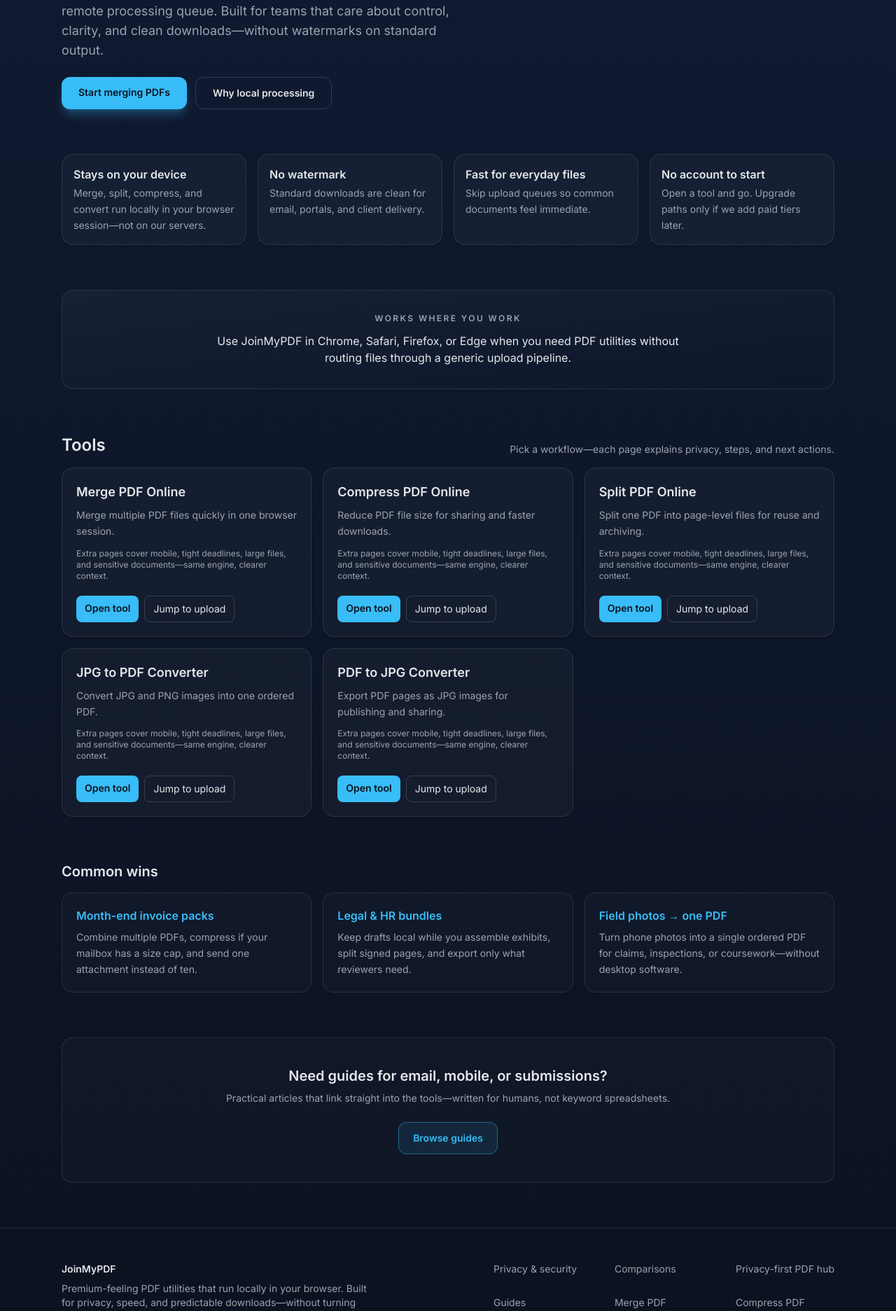
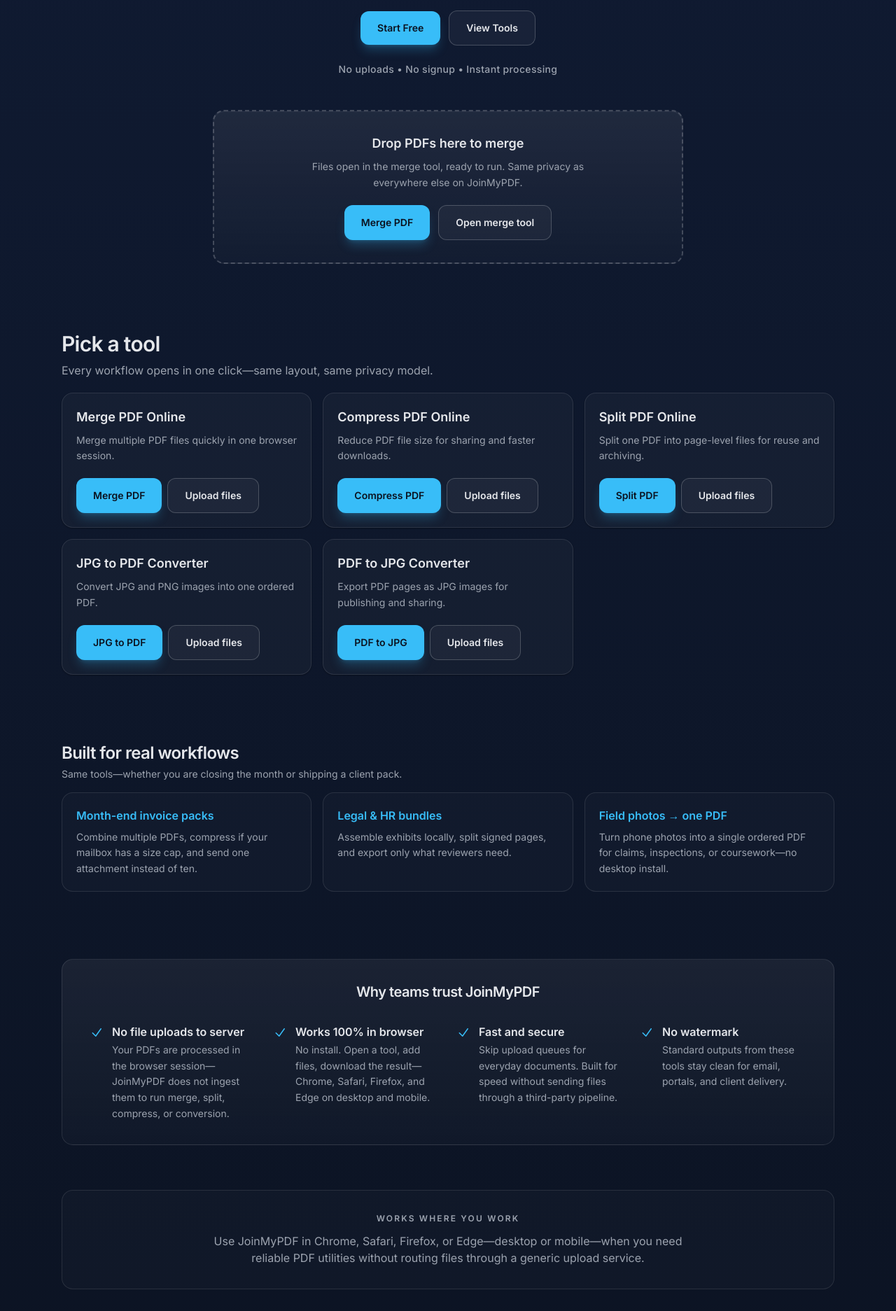
Before and after one commit to guyk1978/joinmypdf, a Next.js app: page / in a window 1280 px wide. Shown: the part 399-2272 px from the top of the page at 70% size. Built offline with nearby package versions, Linux system fonts and the light colour scheme; no server answers.

Commit message:
Deploy sync + latest improvements

```diff
--- a/src/app/page.tsx
+++ b/src/app/page.tsx
@@ -9,11 +9,12 @@
 import { TrustBadges } from "@/components/TrustBadges";
 import { JsonLd } from "@/lib/schema";
 import { absoluteUrl } from "@/lib/site";
+import { ctaPrimary, ctaSecondary } from "@/lib/cta-styles";
 
 export const metadata: Metadata = {
-  title: "JoinMyPDF — merge, compress & split PDFs privately",
+  title: "JoinMyPDF — merge, compress & split PDFs in your browser",
   description:
-    "Premium-feeling PDF tools that run in your browser. Files stay on your device, no watermark on standard output, and no forced account for typical use.",
+    "Merge, compress, split, and convert PDFs in your browser. No uploads to our servers, no watermark on standard output, no signup required to start.",
   alternates: { canonical: "/" },
 };
 
@@ -31,59 +32,68 @@
         }}
       />
       <SiteHeader />
-      <main className="mx-auto max-w-6xl space-y-16 px-4 py-12 md:px-6 md:py-16">
-        <section className="grid gap-10 lg:grid-cols-[1.1fr_0.9fr] lg:items-start">
-          <div className="space-y-6">
-            <p className="text-xs font-semibold uppercase tracking-[0.22em] text-brand">Private · fast · no upload</p>
-            <h1 className="text-4xl font-bold tracking-tight text-ink md:text-5xl">
-              PDF tools that feel premium—because your files never leave your browser.
+      <main className="mx-auto max-w-6xl px-4 py-14 md:px-6 md:py-20">
+        {/* Phase 1 — Hero */}
+        <section className="text-center">
+          <div className="mx-auto max-w-3xl">
+            <h1 className="text-4xl font-bold tracking-tight text-ink sm:text-5xl md:text-[2.75rem] md:leading-[1.1]">
+              Merge, compress, and edit PDFs in your browser—nothing is uploaded to our servers.
             </h1>
-            <p className="max-w-2xl text-lg text-ink-muted">
-              Merge, split, compress, and convert without sending documents to a remote processing queue. Built for
-              teams that care about control, clarity, and clean downloads—without watermarks on standard output.
+            <p className="mx-auto mt-5 max-w-2xl text-lg leading-relaxed text-ink-muted md:text-xl">
+              JoinMyPDF runs merge, compress, split, and conversions locally for speed and privacy. No install, no queue,
+              no watermark on standard downloads.
             </p>
-            <div className="flex flex-wrap gap-3">
-              <Link
-                href="/tools/pdf-merge/"
-                className="rounded-xl bg-brand px-6 py-3 text-sm font-semibold text-surface shadow-lg shadow-brand/30 hover:bg-brand-deep"
-              >
-                Start merging PDFs
+            <div className="mt-8 flex flex-col items-stretch justify-center gap-3 sm:flex-row sm:items-center sm:justify-center">
+              <Link href="/tools/pdf-merge/" className={ctaPrimary}>
+                Start Free
               </Link>
-              <Link
-                href="/privacy-first-pdf-tools/"
-                className="rounded-xl border border-white/15 px-6 py-3 text-sm font-semibold text-ink hover:bg-white/5"
-              >
-                Why local processing
+              <Link href="/tools/" className={ctaSecondary}>
+                View Tools
               </Link>
             </div>
+            <p className="mt-6 text-sm font-medium tracking-wide text-ink-muted">
+              No uploads • No signup • Instant processing
+            </p>
           </div>
-          <HeroDropzone />
+          <div className="mx-auto mt-12 max-w-2xl">
+            <HeroDropzone />
+          </div>
         </section>
 
-        <TrustBadges />
-
-        <SocialProofStrip />
-
-        <section className="space-y-4">
-          <div className="flex flex-col gap-2 md:flex-row md:items-end md:justify-between">
-            <h2 className="text-2xl font-semibold text-ink">Tools</h2>
-            <p className="text-sm text-ink-muted">Pick a workflow—each page explains privacy, steps, and next actions.</p>
+        {/* Phase 4 — Tools */}
+        <section className="mt-20 space-y-5 md:mt-24">
+          <div className="text-center md:text-left">
+            <h2 className="text-2xl font-semibold tracking-tight text-ink md:text-3xl">Pick a tool</h2>
+            <p className="mx-auto mt-2 max-w-2xl text-sm text-ink-muted md:mx-0 md:text-base">
+              Every workflow opens in one click—same layout, same privacy model.
+            </p>
           </div>
           <ToolGrid />
         </section>
 
-        <ScenarioWins />
+        {/* Phase 4 — Scenarios */}
+        <div className="mt-20 md:mt-24">
+          <ScenarioWins />
+        </div>
 
-        <section className="rounded-2xl border border-white/10 bg-white/[0.02] px-6 py-10 text-center">
-          <h2 className="text-xl font-semibold text-ink">Need guides for email, mobile, or submissions?</h2>
-          <p className="mx-auto mt-2 max-w-2xl text-sm text-ink-muted">
-            Practical articles that link straight into the tools—written for humans, not keyword spreadsheets.
+        {/* Phase 2 + 4 — Trust */}
+        <div className="mt-20 md:mt-24">
+          <TrustBadges />
+        </div>
+
+        {/* Browser strip */}
+        <div className="mt-12 md:mt-16">
+          <SocialProofStrip />
+        </div>
+
+        {/* Guides */}
+        <section className="mt-16 rounded-2xl border border-white/10 bg-white/[0.02] px-6 py-12 text-center md:mt-20">
+          <h2 className="text-xl font-semibold text-ink md:text-2xl">Guides for email, mobile & submissions</h2>
+          <p className="mx-auto mt-3 max-w-xl text-sm text-ink-muted md:text-base">
+            Short tutorials that link straight into the tools so your team can repeat the same steps every time.
           </p>
-          <Link
-            href="/blog/"
-            className="mt-6 inline-flex rounded-xl border border-brand/40 bg-brand/10 px-5 py-3 text-sm font-semibold text-brand hover:bg-brand/20"
-          >
-            Browse guides
+          <Link href="/blog/" className={`${ctaSecondary} mt-8 inline-flex`}>
+            View Guides
           </Link>
         </section>
       </main>
--- a/src/components/HeroDropzone.tsx
+++ b/src/components/HeroDropzone.tsx
@@ -6,6 +6,7 @@
 import { clsx } from "clsx";
 import { usePendingFiles } from "@/context/PendingFilesContext";
 import { capture, EVENTS } from "@/components/AnalyticsClient";
+import { ctaPrimary, ctaSecondary } from "@/lib/cta-styles";
 
 export function HeroDropzone() {
   const router = useRouter();
@@ -15,9 +16,7 @@
 
   const goMerge = useCallback(
     (files: FileList | File[]) => {
-      const arr = Array.from(files).filter(
-        (f) => /pdf$/i.test(f.type) || /\.pdf$/i.test(f.name)
-      );
+      const arr = Array.from(files).filter((f) => /pdf$/i.test(f.type) || /\.pdf$/i.test(f.name));
       if (!arr.length) return;
       setPendingFiles(arr);
       capture(EVENTS.home_drop_files, { count: arr.length });
@@ -41,8 +40,10 @@
         goMerge(e.dataTransfer.files);
       }}
       className={clsx(
-        "rounded-2xl border-2 border-dashed border-white/20 bg-white/[0.03] p-6 text-center shadow-inner shadow-black/20 md:p-10",
-        drag && "border-brand bg-brand/10"
+        "rounded-2xl border-2 border-dashed p-6 text-center shadow-[inset_0_1px_0_rgba(255,255,255,0.06)] transition-colors md:p-8",
+        drag
+          ? "border-brand bg-brand/10"
+          : "border-white/20 bg-gradient-to-b from-white/[0.07] to-white/[0.02]"
       )}
     >
       <input
@@ -56,26 +57,25 @@
           e.target.value = "";
         }}
       />
-      <p className="text-lg font-semibold text-ink md:text-xl">Drop PDFs here to merge</p>
-      <p className="mx-auto mt-2 max-w-xl text-sm text-ink-muted md:text-base">
-        We open the merge tool with your files ready. Everything stays in your browser during processing—no
-        watermark on standard output.
+      <p className="text-base font-semibold text-ink md:text-lg">Drop PDFs here to merge</p>
+      <p className="mx-auto mt-2 max-w-md text-sm leading-relaxed text-ink-muted">
+        Files open in the merge tool, ready to run. Same privacy as everywhere else on JoinMyPDF.
       </p>
-      <div className="mt-6 flex flex-wrap justify-center gap-3">
+      <div className="mt-5 flex flex-wrap justify-center gap-3">
         <button
           type="button"
           onClick={() => {
-            capture(EVENTS.cta_primary_click, { where: "hero_dropzone", action: "choose_pdfs" });
+            capture(EVENTS.cta_primary_click, { where: "hero_dropzone", action: "merge_pdf" });
             inputRef.current?.click();
           }}
-          className="rounded-xl bg-brand px-5 py-3 text-sm font-semibold text-surface shadow-lg shadow-brand/30 hover:bg-brand-deep"
+          className={ctaPrimary}
         >
-          Choose PDFs
+          Merge PDF
         </button>
         <Link
           href="/tools/pdf-merge/"
           onClick={() => capture(EVENTS.cta_secondary_click, { where: "hero_dropzone" })}
-          className="rounded-xl border border-white/15 px-5 py-3 text-sm font-semibold text-ink hover:bg-white/5"
+          className={ctaSecondary}
         >
           Open merge tool
         </Link>
--- a/src/components/ScenarioWins.tsx
+++ b/src/components/ScenarioWins.tsx
@@ -6,16 +6,21 @@
     },
     {
       title: "Legal & HR bundles",
-      body: "Keep drafts local while you assemble exhibits, split signed pages, and export only what reviewers need.",
+      body: "Assemble exhibits locally, split signed pages, and export only what reviewers need.",
     },
     {
       title: "Field photos → one PDF",
-      body: "Turn phone photos into a single ordered PDF for claims, inspections, or coursework—without desktop software.",
+      body: "Turn phone photos into a single ordered PDF for claims, inspections, or coursework—no desktop install.",
     },
   ];
   return (
     <section className="space-y-4">
-      <h2 className="text-xl font-semibold text-ink">Common wins</h2>
+      <div>
+        <h2 className="text-2xl font-semibold tracking-tight text-ink">Built for real workflows</h2>
+        <p className="mt-1 max-w-2xl text-sm text-ink-muted">
+          Same tools—whether you are closing the month or shipping a client pack.
+        </p>
+      </div>
       <ul className="grid gap-4 md:grid-cols-3">
         {scenarios.map((s) => (
           <li key={s.title} className="rounded-2xl border border-white/10 bg-white/[0.02] p-5">
--- a/src/components/SocialProofStrip.tsx
+++ b/src/components/SocialProofStrip.tsx
@@ -1,10 +1,10 @@
 export function SocialProofStrip() {
   return (
-    <section className="rounded-2xl border border-white/10 bg-gradient-to-br from-white/[0.04] to-transparent px-6 py-8 text-center">
-      <p className="text-xs font-semibold uppercase tracking-[0.2em] text-ink-muted">Works where you work</p>
-      <p className="mx-auto mt-3 max-w-2xl text-sm text-ink md:text-base">
-        Use JoinMyPDF in Chrome, Safari, Firefox, or Edge when you need PDF utilities without routing files through a
-        generic upload pipeline.
+    <section className="rounded-2xl border border-white/10 bg-white/[0.02] px-6 py-8 text-center">
+      <p className="text-xs font-semibold uppercase tracking-[0.18em] text-ink-muted">Works where you work</p>
+      <p className="mx-auto mt-3 max-w-2xl text-sm text-ink-muted md:text-base">
+        Use JoinMyPDF in Chrome, Safari, Firefox, or Edge—desktop or mobile—when you need reliable PDF utilities without
+        routing files through a generic upload service.
       </p>
     </section>
   );
--- a/src/components/ToolGrid.tsx
+++ b/src/components/ToolGrid.tsx
@@ -1,5 +1,17 @@
 import Link from "next/link";
 import { registry } from "@/lib/registry";
+import { ctaPrimary, ctaSecondary } from "@/lib/cta-styles";
+
+function actionLabel(slug: string, title: string): string {
+  const map: Record<string, string> = {
+    "pdf-merge": "Merge PDF",
+    "pdf-compress": "Compress PDF",
+    "pdf-split": "Split PDF",
+    "jpg-to-pdf": "JPG to PDF",
+    "pdf-to-jpg": "PDF to JPG",
+  };
+  return map[slug] || title;
+}
 
 export function ToolGrid() {
   return (
@@ -11,22 +23,15 @@
         >
           <h3 className="text-lg font-semibold text-ink">{t.title}</h3>
           <p className="mt-2 flex-1 text-sm leading-relaxed text-ink-muted">{t.intent}</p>
-          <p className="mt-3 text-xs text-ink-muted">
-            Extra pages cover mobile, tight deadlines, large files, and sensitive documents—same engine, clearer
-            context.
-          </p>
-          <div className="mt-5 flex flex-wrap gap-2">
-            <Link
-              className="rounded-lg bg-brand px-3 py-2 text-sm font-semibold text-surface hover:bg-brand-deep"
-              href={`/tools/${t.slug}/`}
-            >
-              Open tool
+          <div className="mt-5 flex flex-col gap-2 sm:flex-row sm:flex-wrap">
+            <Link className={ctaPrimary + " flex-1 text-center sm:flex-none"} href={`/tools/${t.slug}/`}>
+              {actionLabel(t.slug, t.title)}
             </Link>
             <Link
-              className="rounded-lg border border-white/15 px-3 py-2 text-sm text-ink hover:bg-white/5"
+              className={ctaSecondary + " flex-1 text-center sm:flex-none"}
               href={`/tools/${t.slug}/#tool-workspace`}
             >
-              Jump to upload
+              Upload files
             </Link>
           </div>
         </article>
--- a/src/components/TrustBadges.tsx
+++ b/src/components/TrustBadges.tsx
@@ -1,33 +1,49 @@
-export function TrustBadges() {
+function CheckIcon() {
+  return (
+    <svg className="mt-0.5 h-5 w-5 shrink-0 text-brand" viewBox="0 0 20 20" fill="currentColor" aria-hidden>
+      <path
+        fillRule="evenodd"
+        d="M16.704 4.153a.75.75 0 01.143 1.052l-7.5 10.5a.75.75 0 01-1.127.077l-4.5-4.5a.75.75 0 011.06-1.06l3.894 3.893 6.948-9.817a.75.75 0 011.052-.143z"
+        clipRule="evenodd"
+      />
+    </svg>
+  );
+}
+
 const items = [
   {
-      title: "Stays on your device",
-      body: "Merge, split, compress, and convert run locally in your browser session—not on our servers.",
+    title: "No file uploads to server",
+    body: "Your PDFs are processed in the browser session—JoinMyPDF does not ingest them to run merge, split, compress, or conversion.",
+  },
+  {
+    title: "Works 100% in browser",
+    body: "No install. Open a tool, add files, download the result—Chrome, Safari, Firefox, and Edge on desktop and mobile.",
+  },
+  {
+    title: "Fast and secure",
+    body: "Skip upload queues for everyday documents. Built for speed without sending files through a third-party pipeline.",
   },
   {
     title: "No watermark",
-      body: "Standard downloads are clean for email, portals, and client delivery.",
-    },
-    {
-      title: "Fast for everyday files",
-      body: "Skip upload queues so common documents feel immediate.",
-    },
-    {
-      title: "No account to start",
-      body: "Open a tool and go. Upgrade paths only if we add paid tiers later.",
+    body: "Standard outputs from these tools stay clean for email, portals, and client delivery.",
   },
 ];
+
+export function TrustBadges() {
   return (
-    <ul className="grid gap-4 sm:grid-cols-2 lg:grid-cols-4">
+    <section className="rounded-2xl border border-white/10 bg-gradient-to-b from-white/[0.06] to-white/[0.02] p-6 md:p-8">
+      <h2 className="text-center text-lg font-semibold tracking-tight text-ink md:text-xl">Why teams trust JoinMyPDF</h2>
+      <ul className="mx-auto mt-8 grid max-w-5xl gap-6 sm:grid-cols-2 lg:grid-cols-4">
         {items.map((x) => (
-        <li
-          key={x.title}
-          className="rounded-2xl border border-white/10 bg-white/[0.03] p-4 shadow-sm shadow-black/20"
-        >
-          <p className="font-semibold text-ink">{x.title}</p>
+          <li key={x.title} className="flex gap-3">
+            <CheckIcon />
+            <div>
+              <p className="font-semibold leading-snug text-ink">{x.title}</p>
               <p className="mt-1 text-sm leading-relaxed text-ink-muted">{x.body}</p>
+            </div>
           </li>
         ))}
       </ul>
+    </section>
   );
 }
--- /dev/null
+++ b/src/lib/cta-styles.ts
@@ -0,0 +1,6 @@
+/** Shared homepage / marketing CTA classes (Tailwind) — keep in sync across server + client components. */
+export const ctaPrimary =
+  "inline-flex items-center justify-center rounded-xl bg-brand px-6 py-3.5 text-sm font-semibold text-surface shadow-lg shadow-brand/25 transition hover:bg-brand-deep focus-visible:outline focus-visible:outline-2 focus-visible:outline-offset-2 focus-visible:outline-brand";
+
+export const ctaSecondary =
+  "inline-flex items-center justify-center rounded-xl border border-white/20 bg-white/[0.04] px-6 py-3.5 text-sm font-semibold text-ink transition hover:bg-white/[0.09] focus-visible:outline focus-visible:outline-2 focus-visible:outline-offset-2 focus-visible:outline-white/30";
```
Lines whose indentation alone changed are shown as unchanged.
